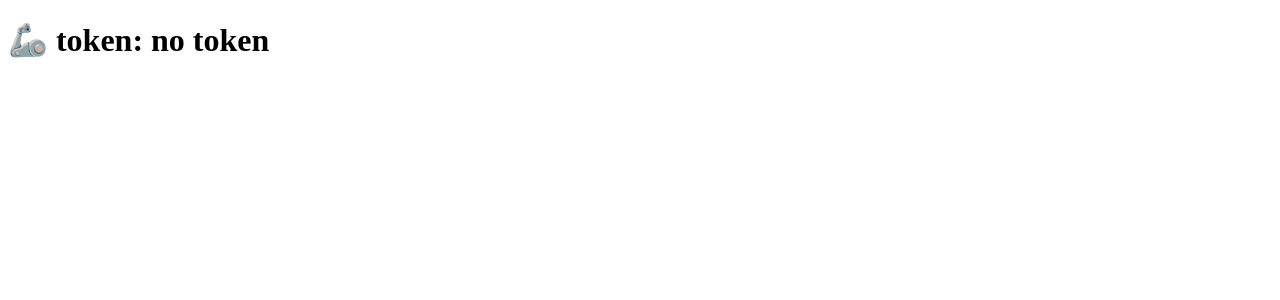
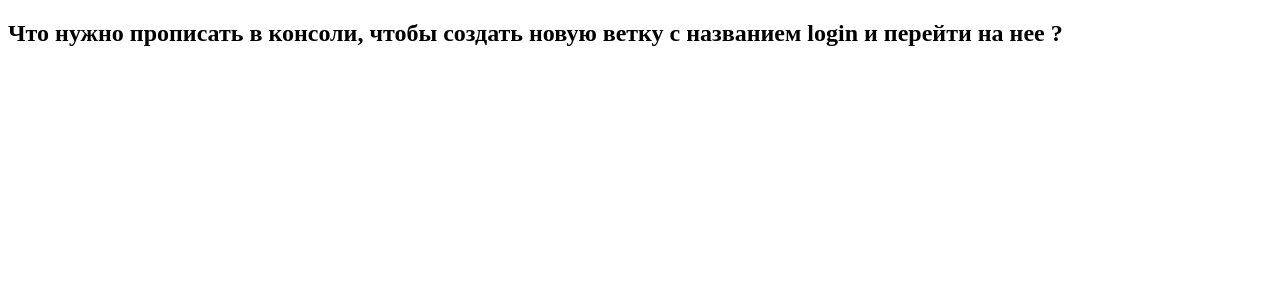
Before and after one commit to pdxserg/exam, a React app: page / in a window 1280 px wide. Before the commit this address led to /secret/JIUzI1NiIsInR5cCI6IkpXVCJ9. Shown: the top 300 px of the page. Built offline with nearby package versions, Linux system fonts and the light colour scheme.

Commit message:
sprint 5-7

```diff
--- a/src/index.tsx
+++ b/src/index.tsx
@@ -1,44 +1,20 @@
-import React, { useEffect } from 'react'
+import React from 'react'
 import ReactDOM from 'react-dom/client';
-import { BrowserRouter, Route, Routes, useNavigate } from 'react-router-dom'
 
-const Login = () => {
-	const navigate = useNavigate()
-
-	useEffect(() => {
-		navigate('/secret/JIUzI1NiIsInR5cCI6IkpXVCJ9')
-	}, [])
-
+export const App = () => {
 	return (
-		<div>Login</div>
-	)
-}
-const SecretToken = () => {
-	const token = 'no token' // FIX
-
-	return (
-		<h1>🦾 token: {token}</h1>
+		<div>
+			<h2>Что нужно прописать в консоли, чтобы создать новую ветку с названием login и перейти на нее ?</h2>
+		</div>
 	)
 }
 
-export const App = () => {
-	return (
-		<Routes>
-			<Route path={'/'} element={<Login/>}/>
-			<Route path={'/secret/:token'} element={<SecretToken/>}/>
-		</Routes>
-	)
-}
 
 const root = ReactDOM.createRoot(document.getElementById('root') as HTMLElement);
-root.render(
-	<BrowserRouter>
-		<App/>
-	</BrowserRouter>
-);
+root.render(<App/>);
 
-// 📜Описание:
-// Исправьте код на 17 строке так, чтобы на странице отобразился токен.
+// 📜 Описание:
+// Что нужно прописать в консоли, чтобы создать новую ветку с названием login и перейти на нее ?
+//❗Ответ написать одной командой
 
-//❗Ответ можно указывать с типизацией и без. Учтено несколько вариантов
-// 🖥 Пример ответа: const token = '123'
+// 🖥 Пример ответа: git create login
```
